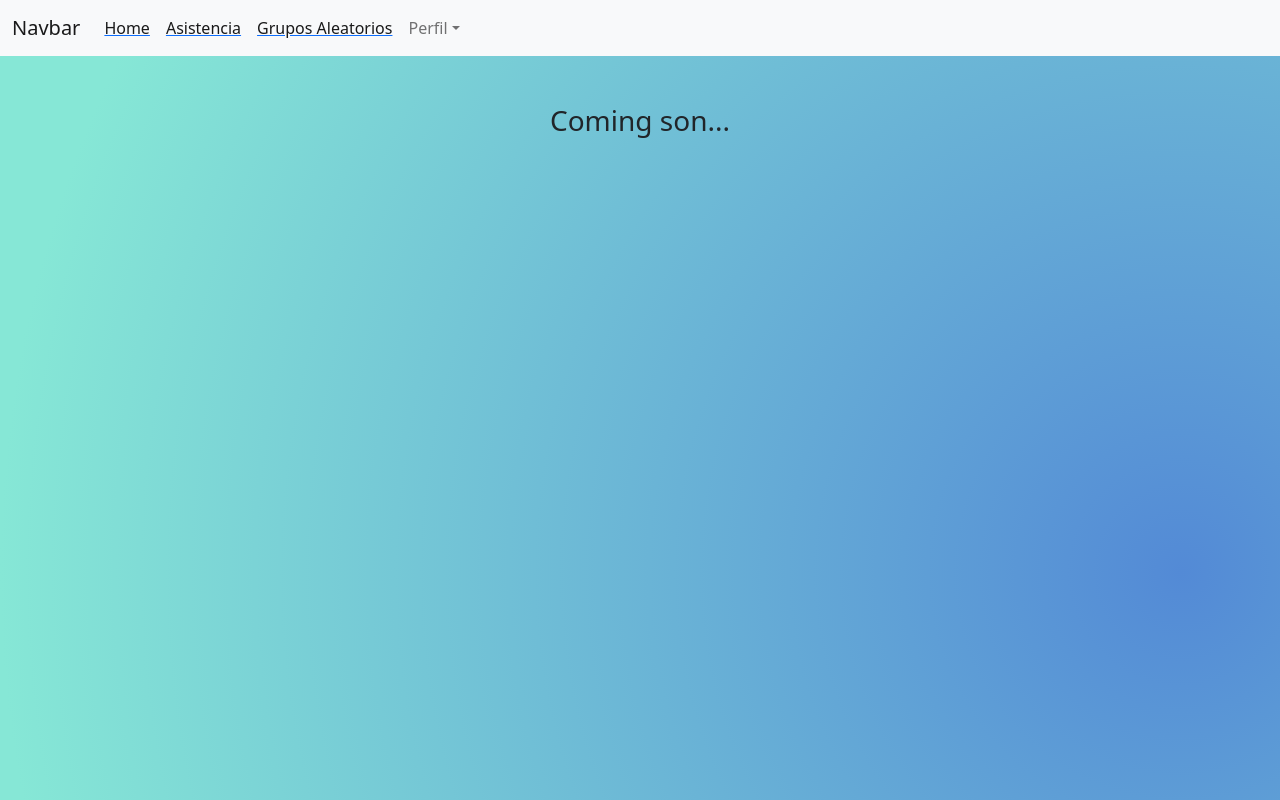
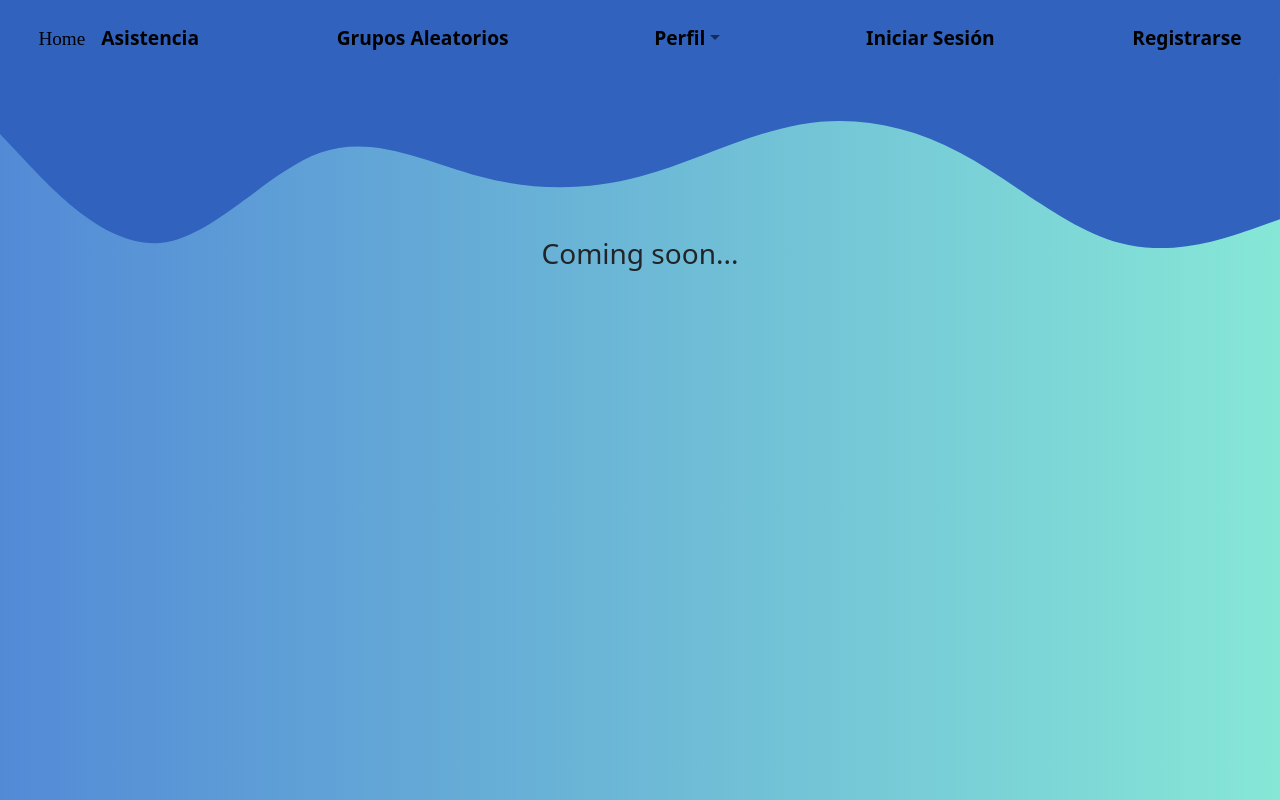
Before and after one commit to PedroParraPerez/Class-Groups, a React app: page /attendancy in a window 1280 px wide. Built offline with nearby package versions, Linux system fonts and the light colour scheme; a web font is replaced by a local one.

Commit message:
navbar and footer end structure

```diff
--- a/src/front/js/component/Navbar.js
+++ b/src/front/js/component/Navbar.js
@@ -1,45 +1,47 @@
 import React from "react";
 import { Link } from "react-router-dom";
+import "../../styles/Navbar.css";
+import Waves from "../../img/waves.png";
 
 export const Navbar = () => {
   return (
-    <nav className="navbar navbar-expand-lg navbar-light bg-light">
-      <div className="container-fluid">
-        <a className="navbar-brand" href="#">
-          Navbar
-        </a>
+    <>
+      <nav className="navbar navbar-expand-md navbar-light">
+        <Link to="/">
+          <span
+            className="navbarBrand spanNavbarLink"
+            id="sacameelpadding"
+            href="#"
+          >
+            Home
+          </span>
+        </Link>
+        {/* HAMBURGER MENU START  */}
         <button
+          type="button"
           className="navbar-toggler"
-          type="button"
           data-bs-toggle="collapse"
-          data-bs-target="#navbarSupportedContent"
-          aria-controls="navbarSupportedContent"
-          aria-expanded="false"
-          aria-label="Toggle navigation"
+          data-bs-target="#dropdownlinks"
         >
           <span className="navbar-toggler-icon"></span>
         </button>
-        <div className="collapse navbar-collapse" id="navbarSupportedContent">
-          <ul className="navbar-nav me-auto mb-2 mb-lg-0">
-            <li className="nav-item">
-              <Link to="/">
-                <a className="nav-link active" aria-current="page" href="#">
-                  Home
-                </a>
+        {/* HAMBURGER MENU END  */}
+
+        {/* LINKS START */}
+        <div id="dropdownlinks" className="collapse navbar-collapse">
+          <ul className="navbar-nav ms-3 links">
+            <li className="nav-item dropdown">
+              <Link to="/attendancy">
+                <span className="spanNavbarLink">
+                  <b>Asistencia</b>
+                </span>
               </Link>
             </li>
-            <li className="nav-item">
-              <Link to="/attendancy">
-                <a className="nav-link active" aria-current="page" href="#">
-                  Asistencia
-                </a>
-              </Link>
-            </li>
-            <li className="nav-item">
-              <Link to="randomgroups">
-                <a className="nav-link active " aria-current="page" href="#">
-                  Grupos Aleatorios
-                </a>
+            <li className="nav-item dropdown">
+              <Link to="/randomgroups">
+                <span className="spanNavbarLink">
+                  <b>Grupos Aleatorios</b>
+                </span>
               </Link>
             </li>
             <li className="nav-item dropdown">
@@ -51,7 +53,9 @@ export const Navbar = () => {
                 data-bs-toggle="dropdown"
                 aria-expanded="false"
               >
-                Perfil
+                <span className="spanNavbarLink">
+                  <b>Perfil</b>
+                </span>
               </a>
               <ul className="dropdown-menu" aria-labelledby="navbarDropdown">
                 <li>
@@ -72,16 +76,32 @@ export const Navbar = () => {
                 </li>
               </ul>
             </li>
-            <li className="nav-item">
-              {/* <a className="nav-link disabled" href="#" tabindex="-1" aria-disabled="true">Disabled</a> */}
+            <li className="nav-item dropdown">
+            <Link to="/login">
+                <span className="spanNavbarLink">
+                  <b>Iniciar Sesión</b>
+                </span>
+              </Link>
+              </li>
+              <li className="nav-item dropdown">
+              <Link to="/signup">
+                <span className="spanNavbarLink">
+                  <b>Registrarse</b>
+                </span>
+              </Link>
             </li>
           </ul>
-          {/* <form className="d-flex">
-                        <input className="form-control me-2" type="search" placeholder="Search" aria-label="Search"/>
-                        <button className="btn btn-outline-success" type="submit">Search</button>
-                    </form> */}
         </div>
-      </div>
-    </nav>
+        {/* LINKS START */}
+        <svg className="waves" xmlns="http://www.w3.org/2000/svg" viewBox="0 0 1440 193">
+        <path
+          fill="#3062be"
+          d="M0,64L30,96C60,128,120,192,180,186.7C240,181,300,107,360,85.3C420,64,480,96,540,112C600,128,660,128,720,112C780,96,840,64,900,53.3C960,43,1020,53,1080,85.3C1140,117,1200,171,1260,186.7C1320,203,1380,181,1410,170.7L1440,160L1440,0L1410,0C1380,0,1320,0,1260,0C1200,0,1140,0,1080,0C1020,0,960,0,900,0C840,0,780,0,720,0C660,0,600,0,540,0C480,0,420,0,360,0C300,0,240,0,180,0C120,0,60,0,30,0L0,0Z"
+        ></path>
+      </svg>
+      </nav>
+
+
+    </>
   );
 };
--- /dev/null
+++ b/src/front/js/component/footer.js
@@ -0,0 +1,11 @@
+import React from "react";
+import "../../styles/Footer.css"
+
+export const Footer = () =>{
+
+    return(
+        <>
+        <footer></footer>
+        </>
+    )
+}
--- a/src/front/js/layout.js
+++ b/src/front/js/layout.js
@@ -1,5 +1,6 @@
 import React from "react";
 import { BrowserRouter, Route, Switch } from "react-router-dom";
+import { Footer } from "./component/footer";
 import { Navbar } from "./component/Navbar";
 import ScrollToTop from "./component/scrollToTop";
 import { Atendancy } from "./pages/Atendancy";
@@ -17,8 +18,8 @@ const Layout = () => {
 	return (
 		<div>
 			<BrowserRouter basename={basename}>
+				<ScrollToTop>
 				<Navbar/>
-				<ScrollToTop>
 					<Switch>
 					<Route exact path="/">
 							<Home />
@@ -34,6 +35,7 @@ const Layout = () => {
 							<h1>Not found!</h1>
 						</Route>
 					</Switch>
+					<Footer/>
 				</ScrollToTop>
 			</BrowserRouter>
 		</div>
--- a/src/front/js/pages/Atendancy.js
+++ b/src/front/js/pages/Atendancy.js
@@ -5,7 +5,7 @@ export const Atendancy = () =>{
 
     return(
         <>
-        <h3 className="text-center mt-5">Coming son...</h3>
+        <h3 className="text-center mt-5">Coming soon...</h3>
         </>
     )
 }
--- a/src/front/js/pages/Home.js
+++ b/src/front/js/pages/Home.js
@@ -1,5 +1,5 @@
 import React from "react"
-
+import "../../styles/Home.css"
 
 export const Home = () =>{
 
@@ -7,6 +7,7 @@ export const Home = () =>{
 
     return(
         <>
+         <h3 className="text-center mt-5">Coming soon...</h3>
         </>
     );
 }
--- /dev/null
+++ b/src/front/styles/Footer.css
@@ -0,0 +1,3 @@
+footer{
+    min-height: 10rem;
+}
--- /dev/null
+++ b/src/front/styles/Navbar.css
@@ -0,0 +1,42 @@
+
+@import url("https://fonts.googleapis.com/css2?family=Alegreya+Sans:wght@100&family=Comforter&family=Josefin+Sans:ital,wght@1,500&family=Sansita+Swashed:wght@300&family=Ubuntu:wght@300&display=swap");
+@import url("https://fonts.googleapis.com/css2?family=Alegreya+Sans:wght@100&family=Comforter&family=Josefin+Sans:ital,wght@1,500&family=Sansita+Swashed:wght@300&family=Ubuntu:wght@300&display=swap");
+
+nav {
+  background-color: rgb(48, 98, 190);
+  margin-bottom: 20vh;
+}
+
+a, span.spanNavbarLink {
+  font-size: 1.2rem;
+  font-weight: 500;
+  text-decoration: none;
+  color: black;
+  cursor: pointer;
+}
+
+nav.navbar {
+  display: flex;
+  padding: 1rem 3%;
+}
+
+.navbarBrand {
+  font-family: "Sansita Swashed", cursive;
+  font-size: 2rem;
+  font-weight: bolder;
+}
+
+.links {
+
+  display: flex;
+  align-items: center;
+  justify-content: space-between;
+  width: 100%;
+}
+
+.waves{
+position: absolute;
+left: 0;
+top: 100%;
+z-index: -1;
+}
--- a/src/front/styles/RandomGroups.css
+++ b/src/front/styles/RandomGroups.css
@@ -1,6 +1,4 @@
-body{
-    background-image: radial-gradient( circle farthest-corner at 92.3% 71.5%,  rgba(83,138,214,1) 0%, rgba(134,231,214,1) 90% );
-}
+
 .students{
 
     width: 20rem;
--- a/src/front/styles/index.css
+++ b/src/front/styles/index.css
@@ -1,3 +1,9 @@
-/*
-    General Styles used on every website (Don't Repeat Yourself)
-*/
+*{
+    margin: 0;
+    padding: 0;
+    box-sizing: content-box;
+}
+body{
+
+    background-image: linear-gradient(to right, rgba(83,138,214,1) , rgba(134,231,214,1));
+}
```
Also changed, not shown: src/front/js/pages/RandomGroups.js (+2 -8 lines), src/front/img/how-to.png (deleted), src/front/img/rigo-baby.jpg (deleted), src/front/img/waves.png (added), src/front/styles/Home.css (added).
